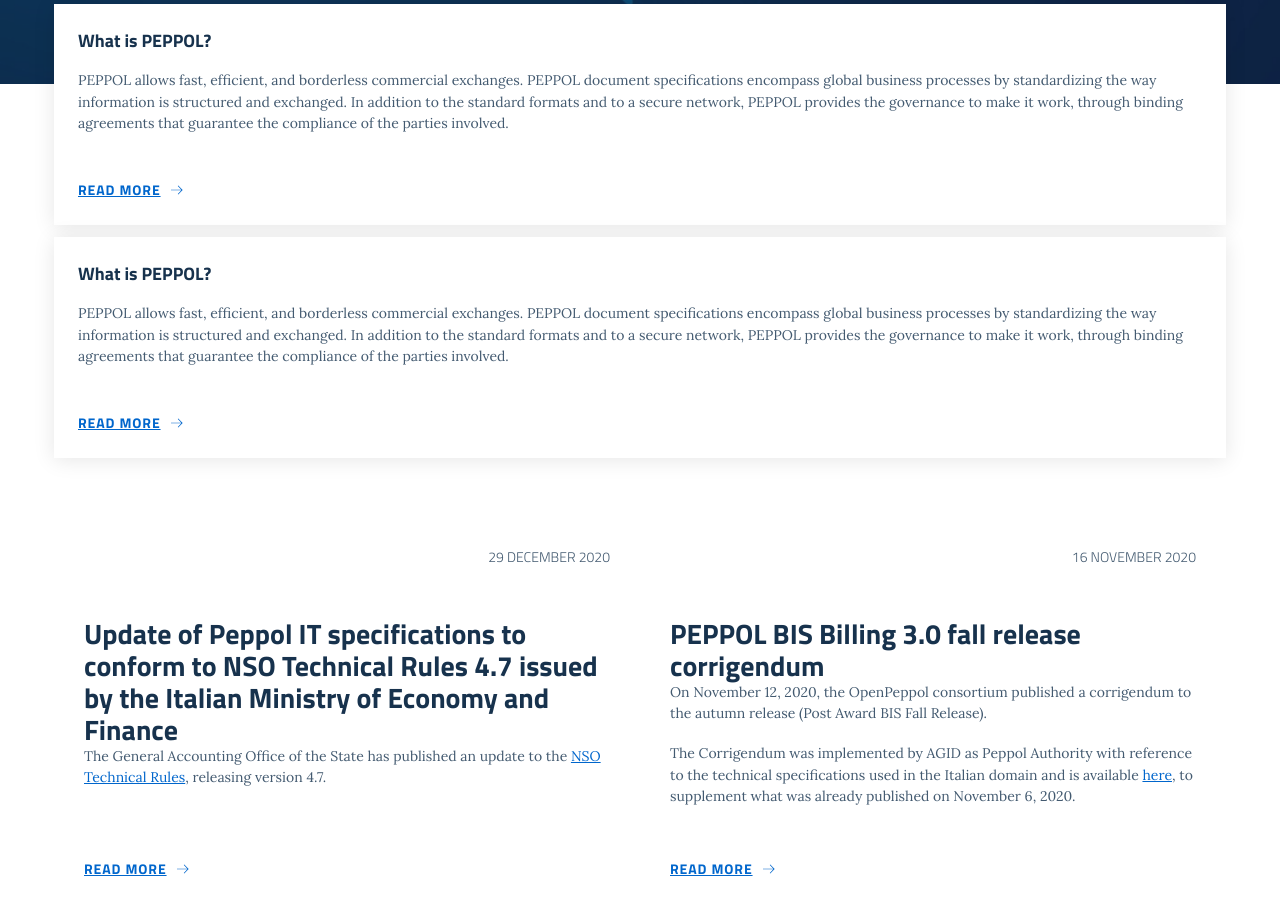
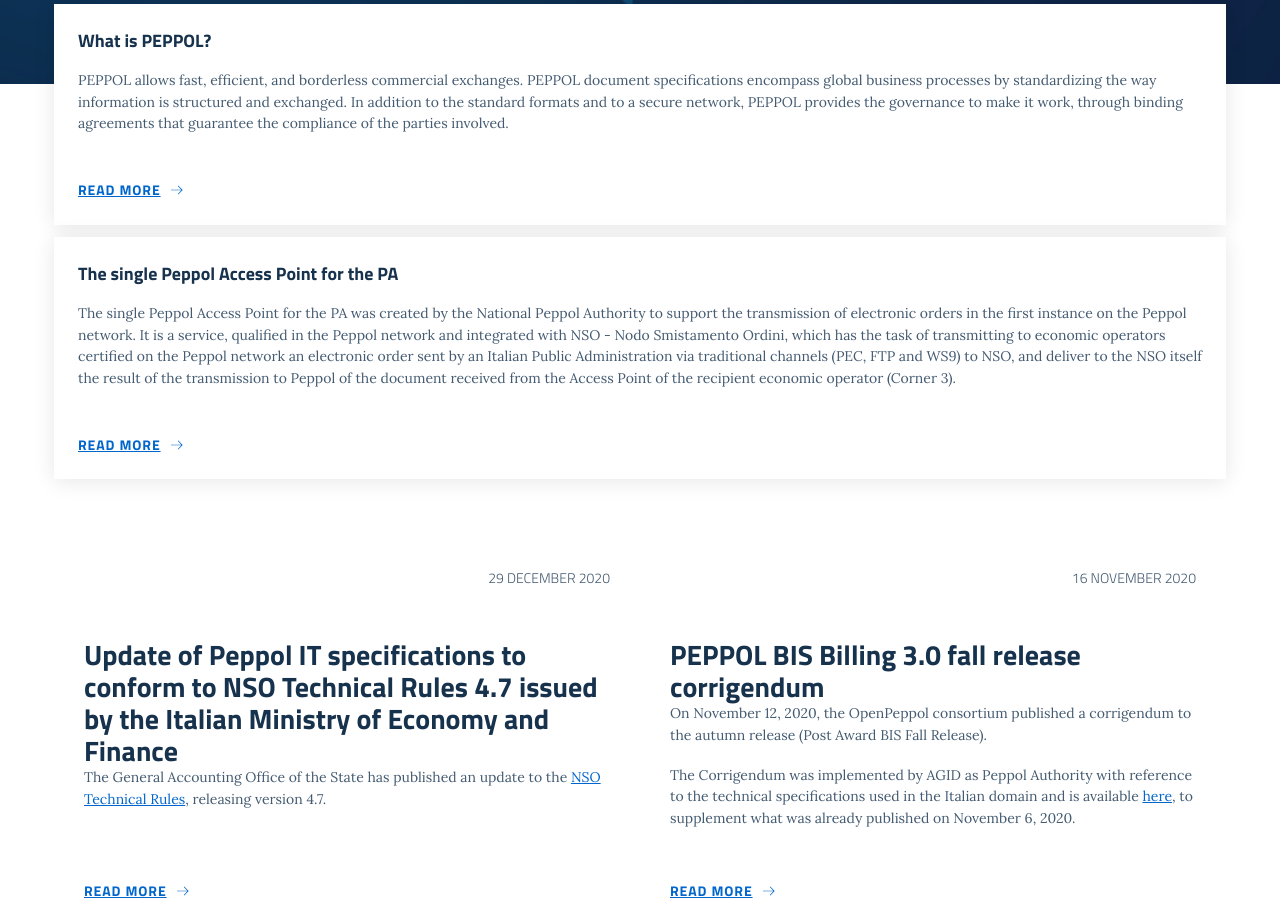
Before and after one commit to realeroberto/peppol.agid.gov.it, a Jekyll site: the page built from en/index.md, in a window 1280 px wide and 900 px high, scrolled down 730 px. Built offline with Jekyll 4.4.1, drawn with Linux system fonts in a browser that asks for light colours; comment, search, counter and statistics services are not loaded.

Commit message:
Update text.

```diff
--- a/en/index.md
+++ b/en/index.md
@@ -24,18 +24,19 @@
 {% assign about_peppol = site.pages | where: "ref", "cos-e-peppol" | where: "lang", page.lang | first %}
 
 {% capture hero_title_second_card %}
-What is PEPPOL?
+The single Peppol Access Point for the PA
 {% endcapture %}
 
 {% capture hero_text_second_card %}
-PEPPOL allows fast, efficient, and borderless commercial exchanges.
-
-PEPPOL document specifications encompass global business processes by
-standardizing the way information is structured and exchanged.
-
-In addition to the standard formats and to a secure network, PEPPOL provides
-the governance to make it work, through binding agreements that guarantee the
-compliance of the parties involved.
+The single Peppol Access Point for the PA was created by the National Peppol
+Authority to support the transmission of electronic orders in the first
+instance on the Peppol network. It is a service, qualified in the Peppol
+network and integrated with NSO - Nodo Smistamento Ordini, which has the task
+of transmitting to economic operators certified on the Peppol network an
+electronic order sent by an Italian Public Administration via traditional
+channels (PEC, FTP and WS9) to NSO, and deliver to the NSO itself the result of
+the transmission to Peppol of the document received from the Access Point of
+the recipient economic operator (Corner 3).
 {% endcapture %}
 
 {% assign about_peppol = site.pages | where: "ref", "cos-e-peppol" | where: "lang", page.lang | first %}
```
Also changed, not shown: it/index.md (+10 -9 lines).
